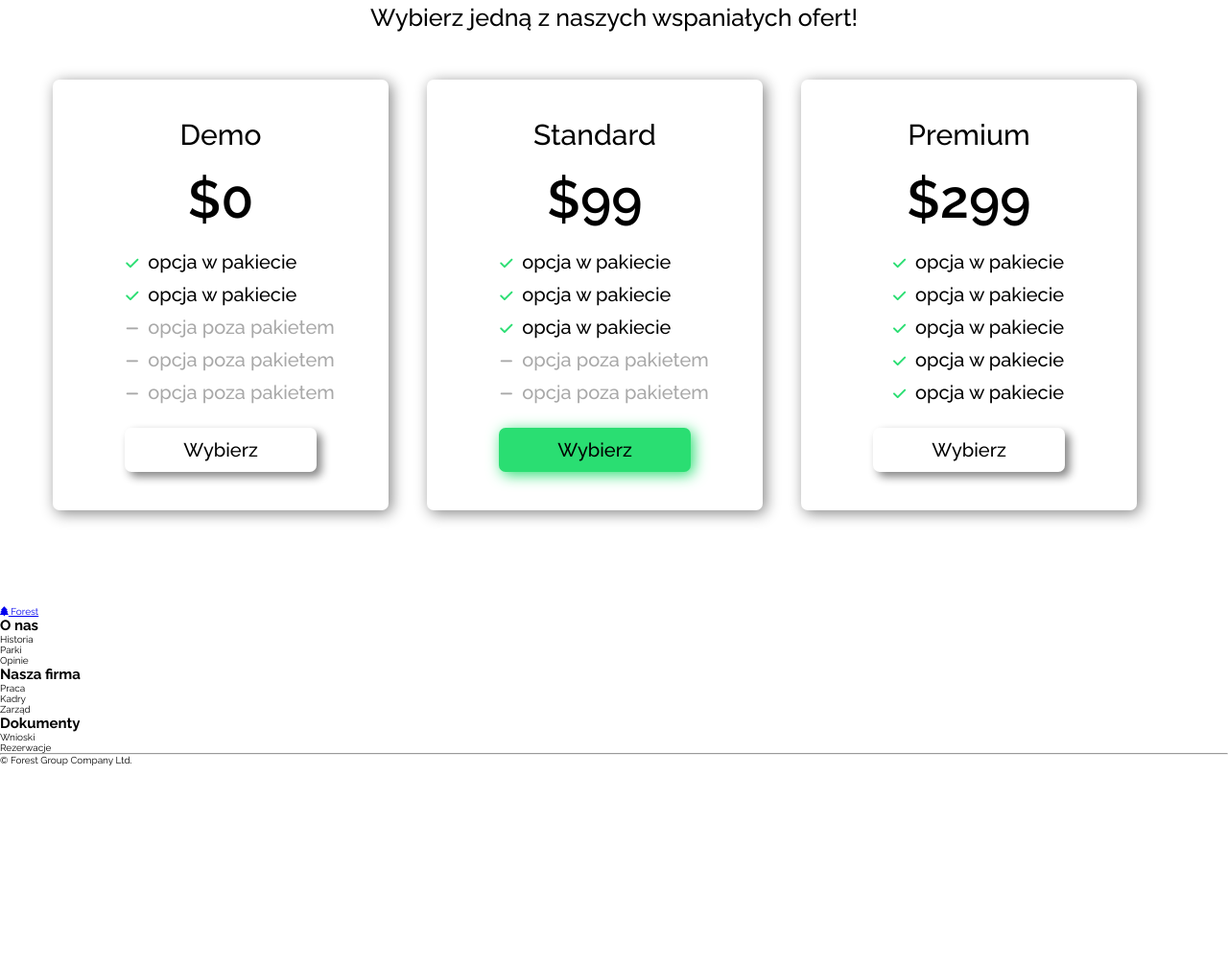
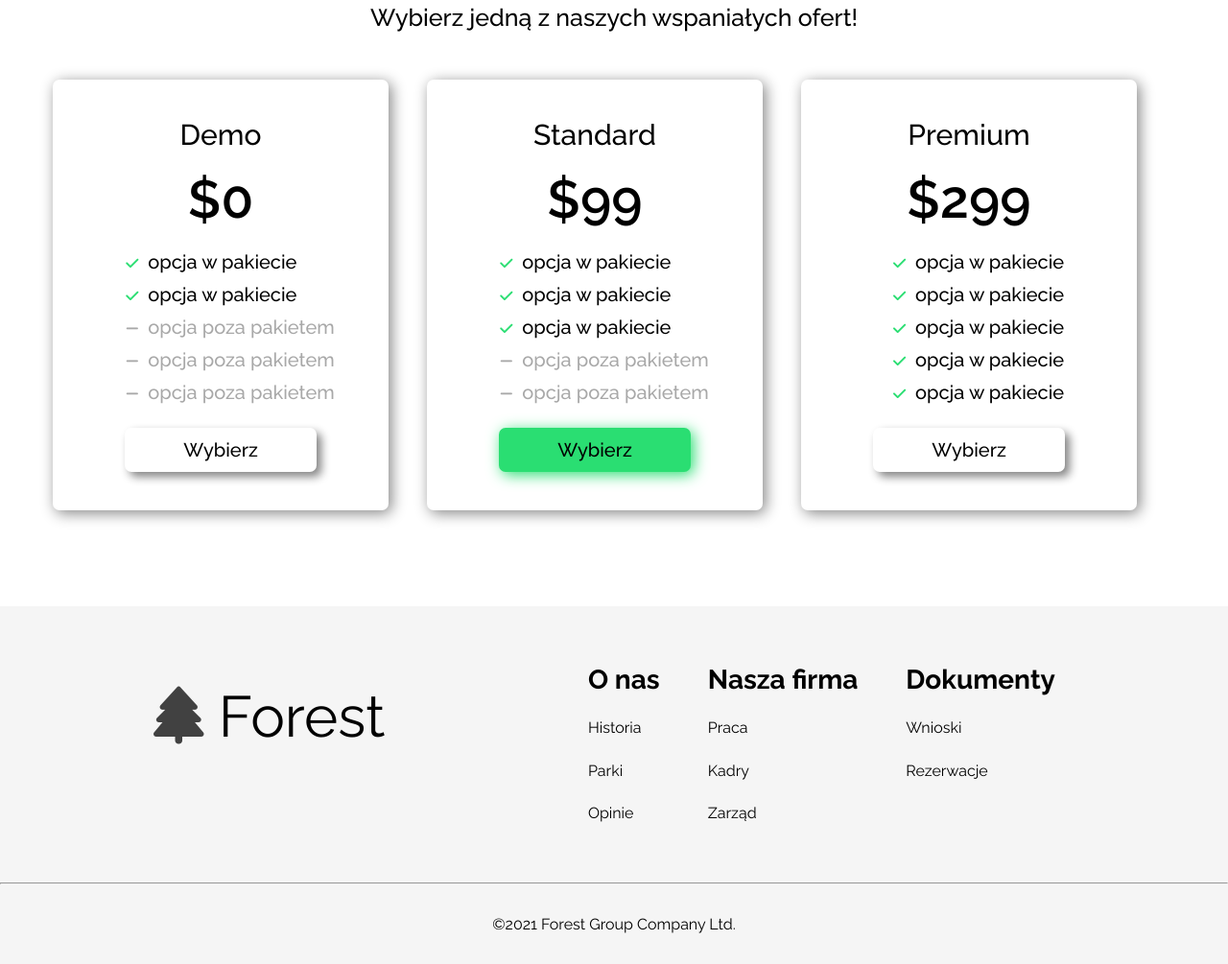
Before and after one commit to Niziol/ForestSite, a website: page index.html in a window 1280 px wide. Shown: the part 1827-2832 px from the top of the page at 96% size. Before the commit the page ends 2625 px from the top, so only its background shows below. Drawn offline with nearby package versions, Linux system fonts and the light colour scheme; files that its build step writes are made by us from their sources; files whose address does not match are found by name.

Commit message:
added footer styles + little fixes

```diff
--- a/index.html
+++ b/index.html
@@ -125,31 +125,35 @@
     </div>
 </section>
 </main>
-    <footer class="footer">
+    <footer id="Kontakt" class="footer">
+    <div class="wrapper">
+        <div class="footer__boxes">
             <a class="footer__brand" href="#">
                 <i class="fa-solid fa-tree"></i> Forest
             </a>
             <div class="footer__map">
-        <div class="footer__aboutus">
-            <h2 class="footer__aboutus-title">O nas</h2>
-            <p>Historia</p>
-            <p>Parki</p>
-            <p>Opinie</p>
+                <div class="footer__map-item">
+                    <h2 class="footer__map-title">O nas</h2>
+                    <p class="footer__map-text">Historia</p>
+                    <p class="footer__map-text">Parki</p>
+                    <p class="footer__map-text">Opinie</p>
                 </div>
-        <div class="footer__company">
-            <h2 class="footer__company-title">Nasza firma</h2>
-            <p>Praca</p>
-            <p>Kadry</p>
-            <p>Zarząd</p>
+                <div class="footer__map-item">
+                    <h2 class="footer__map-title">Nasza firma</h2>
+                    <p class="footer__map-text">Praca</p>
+                    <p class="footer__map-text">Kadry</p>
+                    <p class="footer__map-text">Zarząd</p>
                 </div>
-        <div class="footer__documents">
-            <h2 class="footer__documents-title">Dokumenty</h2>
-            <p>Wnioski</p>
-            <p>Rezerwacje</p>
+                <div class="footer__map-item">
+                    <h2 class="footer__map-title">Dokumenty</h2>
+                    <p class="footer__map-text">Wnioski</p>
+                    <p class="footer__map-text">Rezerwacje</p>
+                </div>
+            </div>
         </div>
     </div>
     <hr>
-    <p class="footer__bottom-text">&copy;<span class="footer__year"></span> Forest Group Company Ltd. </p>
+    <p class="footer__bottom-text">&copy;<span class="footer__year">2021</span> Forest Group Company Ltd. </p>
 </footer>
     <script src="./dist/js/main.min.js"></script>
 </body>
--- a/src/sass/_footer.scss
+++ b/src/sass/_footer.scss
@@ -0,0 +1,156 @@
+@use 'colors' as color;
+
+.footer {
+	color: color.$second-color;
+	background-color: color.$footer-background;
+
+	.wrapper {
+		padding: 2em 1em 2em;
+	}
+
+	&__boxes {
+		display: flex;
+		flex-direction: column;
+		align-items: center;
+	}
+
+	&__brand {
+		padding: 2rem;
+		font-size: 2rem;
+		text-decoration: none;
+		color: color.$second-color;
+
+		i {
+			color: color.$icon-color;
+			font-size: 2rem;
+		}
+	}
+
+	&__map {
+		display: flex;
+
+		&-item {
+			padding: 0 1em 1em;
+		}
+
+		&-title {
+			font-size: 1.6rem;
+			margin-bottom: 0.2em;
+		}
+
+		&-text {
+			font-size: 1rem;
+			padding: 0.5em 0;
+		}
+	}
+
+	&__bottom-text {
+		padding: 1em;
+		text-align: center;
+		font-size: 1rem;
+	}
+}
+
+@media (min-width: 414px) {
+	.footer {
+		&__brand {
+			font-size: 3rem;
+			i {
+				font-size: 3rem;
+			}
+		}
+
+		&__map {
+			&-item {
+				padding-right: 3em;
+                padding-bottom: 2em;
+			}
+
+			&-title {
+				font-size: 1.8rem;
+				margin-bottom: 0.4em;
+			}
+
+			&-text {
+				font-size: 1.4rem;
+			}
+		}
+
+		&__bottom-text {
+			padding: 1.2em;
+			font-size: 1.2rem;
+		}
+	}
+}
+
+@media (min-width: 768px) {
+	.footer {
+        .wrapper {
+            padding: 6em 5em 2em;
+        }
+
+		&__boxes {
+			flex-direction: row;
+            justify-content: space-between;
+            align-items: flex-start;
+		}
+
+		&__brand {
+			font-size: 4rem;
+			i {
+				font-size: 4rem;
+			}
+		}
+
+		&__map {
+			&-title {
+				font-size: 2rem;
+			}
+
+			&-text {
+				font-size: 1.6rem;
+			}
+		}
+
+		&__bottom-text {
+			padding: 1.4em;
+			font-size: 1.6rem;
+		}
+	}
+}
+
+@media (min-width: 1200px) {
+	.footer {
+		.wrapper {
+			padding: 6em 14em 2em;
+		}
+
+		&__brand {
+			font-size: 6rem;
+
+			i {
+				font-size: 6rem;
+			}
+		}
+
+		&__map {
+			&-item {
+                padding-right: 4em;
+                padding-bottom: 3em;
+			}
+
+			&-title {
+				font-size: 2.8rem;
+			}
+
+			&-text {
+				padding: 0.8em 0;
+			}
+		}
+
+		&__bottom-text {
+			padding: 2em;
+			font-size: 1.6rem;
+		}
+	}
+}
```
Also changed, not shown: contactPage.html (+20 -16 lines), offersPage.html (+20 -16 lines), 5 other files. Lines whose indentation alone changed are shown as unchanged.
